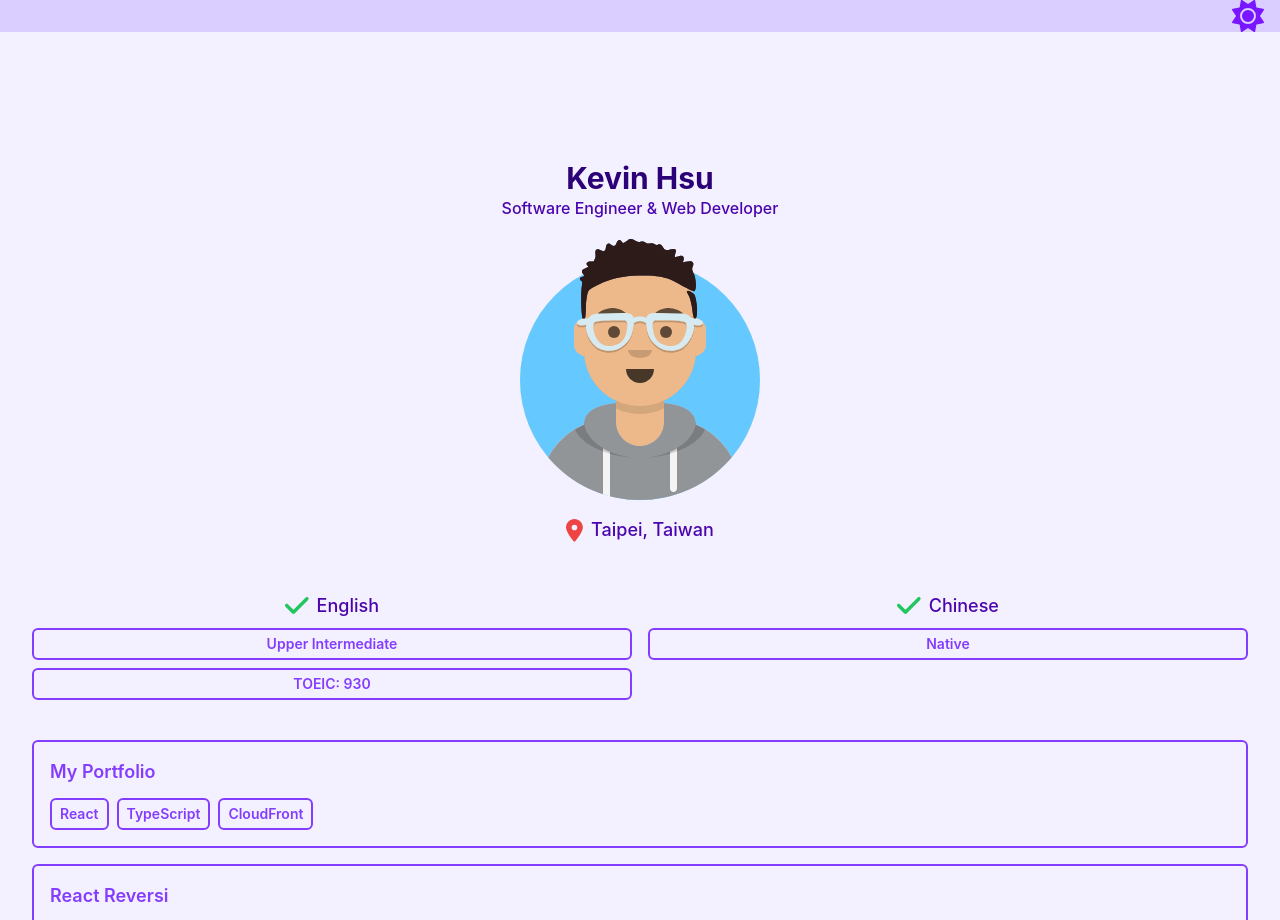
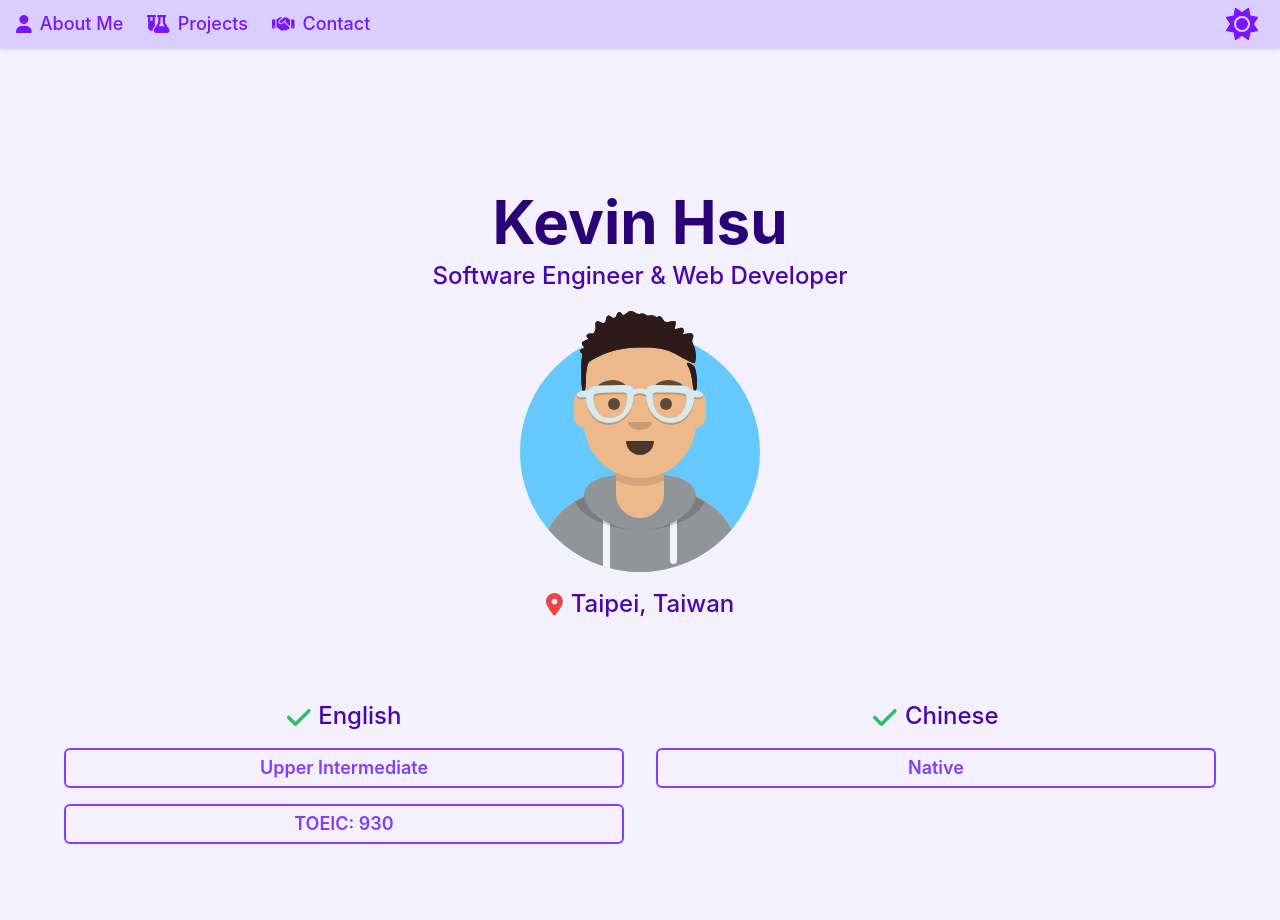
Before and after one commit to heyimkaijoe/my-portfolio, a React (Vite) app: page / in a window 1280 px wide. Shown: the top 920 px of the page. Built offline with nearby package versions, Linux system fonts and the light colour scheme; no server answers.

Commit message:
Add: RWD for desktop

```diff
--- a/components/Contact/index.tsx
+++ b/components/Contact/index.tsx
@@ -1,13 +1,12 @@
 export default function Contact() {
     return (
-        // TODO: ajax setup
-        <div id="contact" className="mx-4">
+        <div id="contact" className="mx-4 md:mx-12">
             <h1 className="title mb-6">Contact</h1>
-            <form action={import.meta.env.VITE_GETFORM_URL} method="POST" className="flex flex-col gap-2">
+            <form action={import.meta.env.VITE_GETFORM_URL} method="POST" className="flex flex-col gap-2 md:gap-4">
                 <input type="text" name="name" placeholder="Name" className="input" />
                 <input type="email" name="email" placeholder="Email" className="input" />
                 <textarea name="message" placeholder="Message" rows={8} className="input" />
-                <button type="submit" className="light-box text-prheart-400 dark:text-prheart-100 self-start px-6 py-3 mt-2 font-semibold">Work With Me</button>
+                <button type="submit" className="submit-btn">Work With Me</button>
             </form>
         </div>
     );
--- a/components/Intro/index.tsx
+++ b/components/Intro/index.tsx
@@ -7,20 +7,20 @@ export default function Intro() {
     return (
         <div>
             <h1 id="about-me" className="title">Kevin Hsu</h1>
-            <h2 className="text-prheart-900 dark:text-prheart-100 font-medium">Software Engineer & Web Developer</h2>
+            <h2 className="md:text-2xl text-prheart-900 dark:text-prheart-100 font-medium">Software Engineer & Web Developer</h2>
 
             <div className="flex justify-around">
                 <img src="/src/assets/images/avataaars.svg" alt="My Avatar" />
             </div>
 
             <ul className="list-none mt-4 text-lg font-medium">
-                <li className="group/loc flex items-center justify-center">
-                    <FontAwesomeIcon icon={faLocationDot} size="lg" className="mr-2 text-red-500 dark:text-red-600 group-hover/loc:text-red-600" />
-                    <span className="text-prheart-900 dark:text-prheart-100 group-hover/loc:text-prheart-950">{loc}</span>
+                <li className="flex items-center justify-center">
+                    <FontAwesomeIcon icon={faLocationDot} size="lg" className="mr-2 text-red-500 dark:text-red-600" />
+                    <span className="md:text-2xl text-prheart-900 dark:text-prheart-100">{loc}</span>
                 </li>
 
-                <li className="mt-4 p-4 mx-4">
-                    <ul className="grid grid-cols-2 gap-4 mt-4">
+                <li className="mt-4 md:mt-8 p-4 md:p-8 mx-4 md:mx-8">
+                    <ul className="grid grid-cols-2 gap-4 md:gap-8 mt-4">
                         <LanguageCard
                             name={languages[0].name}
                             proficiency={languages[0].proficiency}
--- a/components/LanguageCard/index.tsx
+++ b/components/LanguageCard/index.tsx
@@ -8,15 +8,15 @@ export default function LanguageCard({ name, proficiency, toeic }: {
 }) {
     return (
         <li>
-            <div className="group/lang">
-                <FontAwesomeIcon icon={faCheck} size="xl" className="mr-2 text-green-500 dark:text-green-600 group-hover/lang:text-green-600" />
-                <span className="text-prheart-900 dark:text-prheart-100 group-hover/lang:text-prheart-950">{name}</span>
+            <div>
+                <FontAwesomeIcon icon={faCheck} size="xl" className="mr-2 text-green-500 dark:text-green-600" />
+                <span className="md:text-2xl text-prheart-900 dark:text-prheart-100">{name}</span>
             </div>
 
             <ul>
-                <li className="my-2 card-sm">{proficiency}</li>
+                <li className="my-2 md:my-4 card-sm">{proficiency}</li>
                 {toeic &&
-                <li className="my-2 card-sm">TOEIC: {toeic}</li>}
+                <li className="my-2 md:my-4 card-sm">TOEIC: {toeic}</li>}
             </ul>
         </li>
     );
--- a/components/Navbar/index.tsx
+++ b/components/Navbar/index.tsx
@@ -20,27 +20,27 @@ export default function Navbar() {
     }, [theme]);
 
     return (
-        <nav className="px-4 bg-prheart-200 dark:bg-prheart-700 w-full flex justify-between">
+        <nav className="md:fixed md:top-0 px-4 bg-prheart-200 dark:bg-prheart-700 w-full flex justify-between items-center drop-shadow">
             <div>
-                <ul className={(burgerOpen ? "top-12" : "-top-[132px]") + " nav-list"} onClick={toggleBurger}>
-                    <li className="">
+                <ul className={(burgerOpen ? "top-12 md:top-0" : "-top-36 md:top-0") + " nav-list"} onClick={toggleBurger}>
+                    <li>
                         <a href="#about-me" className="link">
                             <FontAwesomeIcon icon={faUser} />
                             About Me
                         </a>
                     </li>
 
-                    <li className="">
+                    <li>
                         <a href="#projects" className="link">
                             <FontAwesomeIcon icon={faFlaskVial} />
                             Projects
                         </a>
                     </li>
 
-                    <li className="">
+                    <li>
                         <a href="#contact" className="link">
                             <FontAwesomeIcon icon={faHandshake} />
-                            Contacts
+                            Contact
                         </a>
                     </li>
                 </ul>
@@ -50,13 +50,9 @@ export default function Navbar() {
                 </button>
             </div>
 
-            <div className="flex items-center z-10">
-                <div className="translate"></div>
-
-                <button onClick={handleThemeToggle}>
-                    <FontAwesomeIcon icon={isDarkTheme ? faMoon : faSun} size="2xl" className="text-prheart-600 dark:text-prheart-300" />
-                </button>
-            </div>
+            <button onClick={handleThemeToggle} className="z-10 w-8 md:w-[44px] flex justify-center md:py-2 md:px-3">
+                <FontAwesomeIcon icon={isDarkTheme ? faMoon : faSun} size="2xl" className="text-prheart-600 dark:text-prheart-300 dark:hover:text-prheart-200 hover:text-prheart-700" />
+            </button>
         </nav>
     );
 }
--- a/components/ProjectCard/index.tsx
+++ b/components/ProjectCard/index.tsx
@@ -1,7 +1,7 @@
 export default function ProjectCard({ name, skills }: { name: string, skills: Array<string> }) {
     return (
         <li className="dark-box p-4">
-            <div className="mb-3 text-left">{name}</div>
+            <div className="md:text-2xl mb-3 text-left">{name}</div>
             <div className="flex gap-2">
                 {skills.map((skill) => <div key={skill} className="card-sm">{skill}</div>)}
             </div>
--- a/components/Projects/index.tsx
+++ b/components/Projects/index.tsx
@@ -3,7 +3,7 @@ import ProjectCard from '../ProjectCard';
 
 export default function Projects() {
     return (
-        <ul id="projects" className="mt-4 mx-8 grid grid-cols-1 gap-4 text-lg font-semibold">
+        <ul id="projects" className="pt-4 md:pt-16 mx-8 md:mx-16 grid grid-cols-1 md:grid-cols-2 gap-4 md:gap-8 text-lg font-semibold">
             {/* TODO: add preview */}
             <ProjectCard name={projects[0].name} skills={projects[0].skills}/>
             <ProjectCard name={projects[1].name} skills={projects[1].skills}/>
--- a/src/App.css
+++ b/src/App.css
@@ -5,20 +5,20 @@
 }
 
 .light-box {
-  @apply border-2 rounded-md text-prheart-400 dark:text-prheart-300 border-prheart-400 dark:border-prheart-300 hover:text-prheart-500 hover:border-prheart-500;
+  @apply border-2 rounded-md text-prheart-400 dark:text-prheart-300 border-prheart-400 dark:border-prheart-300;
 }
 
 .dark-box {
-  @apply border-2 rounded-md text-prheart-500 dark:text-prheart-100 border-prheart-500 dark:border-prheart-100 hover:text-prheart-600 hover:border-prheart-600;
+  @apply border-2 rounded-md text-prheart-500 dark:text-prheart-100 border-prheart-500 dark:border-prheart-100;
 }
 
 .nav-list {
   transition: all .5s linear;
-  @apply md:hidden absolute left-0 w-full bg-prheart-200 dark:bg-prheart-700 font-medium;
+  @apply absolute md:fixed left-0 w-full bg-prheart-200 dark:bg-prheart-700 font-medium md:flex md:gap-6 md:px-4;
 }
 
 .nav-list li {
-  @apply list-none text-prheart-600 dark:text-prheart-300;
+  @apply list-none text-prheart-600 dark:text-prheart-300 dark:hover:text-prheart-200 hover:text-prheart-700 hover:font-semibold;
 }
 
 .slice {
@@ -27,17 +27,21 @@
 }
 
 .title {
-  @apply mt-32 text-3xl text-prheart-950 dark:text-prheart-50 font-bold;
+  @apply pt-24 md:pt-48 md:mb-2 text-3xl md:text-6xl text-prheart-950 dark:text-prheart-50 font-bold;
 }
 
 .card-sm {
-  @apply dark-box px-2 py-1 text-sm font-semibold;
+  @apply dark-box px-2 py-1 text-sm md:text-lg font-semibold;
 }
 
 .input {
-  @apply light-box placeholder:italic placeholder:text-prheart-400 dark:placeholder:text-prheart-200 invalid:border-pink-500 invalid:text-pink-600 focus:outline-none bg-transparent px-2 py-1;
+  @apply light-box placeholder:italic placeholder:text-prheart-400 dark:placeholder:text-prheart-200 invalid:border-pink-500 invalid:text-pink-600 focus:outline-none bg-transparent px-2 py-1 md:py-2;
 }
 
 .link {
-  @apply block text-lg py-2 flex justify-center items-center gap-2;
+  @apply block text-lg py-[10px] flex justify-center items-center gap-2;
 }
+
+.submit-btn {
+  @apply light-box text-prheart-400 dark:text-prheart-100 dark:hover:text-prheart-950 dark:hover:bg-prheart-300 hover:text-prheart-50 hover:bg-prheart-400 self-start px-6 py-3 mt-2 font-semibold;
+}
```
